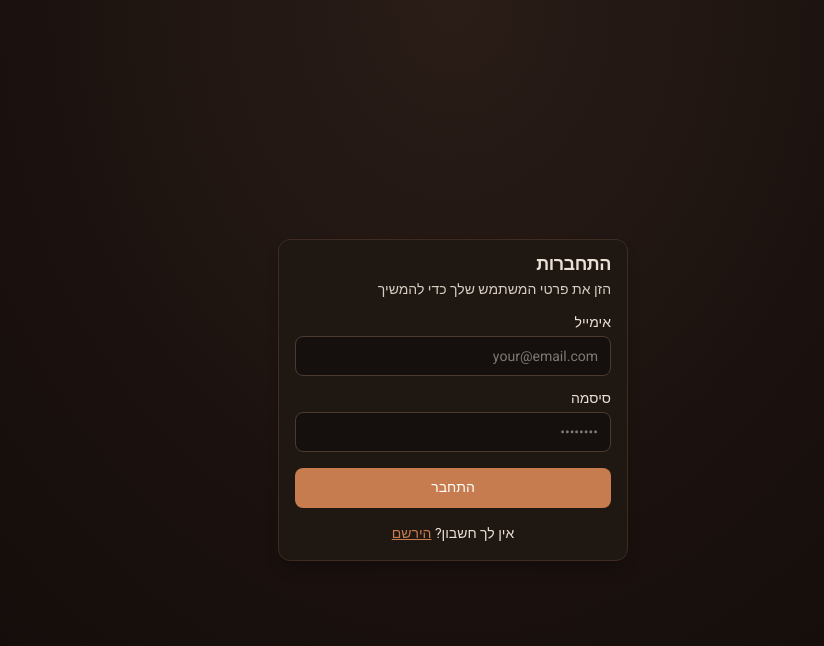
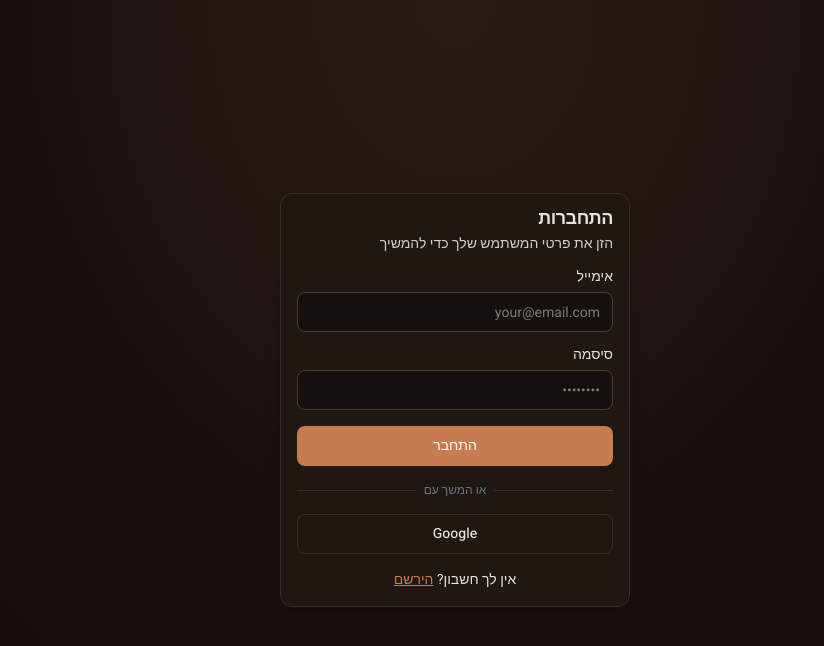
Before and after one commit to sagizu/barista-mate, a Next.js app: page / in a window 1280 px wide. Shown: the top 646 px of the page, without its empty margins (256-1080 px from the left). Built offline with nearby package versions, Linux system fonts and the light colour scheme; no server answers.

Commit message:
feat: Implement Google-only sign-in and fix build

```diff
--- a/components/Auth.tsx
+++ b/components/Auth.tsx
@@ -1,7 +1,13 @@
 'use client';
 
 import { useState } from 'react';
-import { signInWithEmailAndPassword, createUserWithEmailAndPassword } from 'firebase/auth';
+import {
+  signInWithEmailAndPassword,
+  createUserWithEmailAndPassword,
+  signInWithPopup,
+  GoogleAuthProvider,
+  AuthProvider
+} from 'firebase/auth';
 import { auth } from '../firebase-config';
 import { Button } from './ui/button';
 import { Input } from './ui/input';
@@ -14,7 +20,7 @@ const Auth = () => {
   const [password, setPassword] = useState('');
   const [error, setError] = useState('');
 
-  const handleSubmit = async (e: React.FormEvent) => {
+  const handleEmailSubmit = async (e: React.FormEvent) => {
     e.preventDefault();
     setError('');
     try {
@@ -39,18 +45,38 @@ const Auth = () => {
     }
   };
 
+  const handleGoogleSignIn = async () => {
+    setError('');
+    const provider = new GoogleAuthProvider();
+
+    try {
+      await signInWithPopup(auth, provider);
+    } catch (err: any) {
+      if (err.code === 'auth/popup-closed-by-user') {
+        return;
+      }
+      if (err.code === 'auth/account-exists-with-different-credential') {
+          setError("חשבון כבר קיים עם אמצעי אימות אחר.");
+          return;
+      }
+
+      setError(`התחברות עם Google נכשלה. נסה שוב.`);
+      console.error("Social sign-in error:", err);
+    }
+  };
+
   return (
     <Card className="w-[350px] bg-[#1F1712] border-[#3E2C22] text-[#EAE0D5]">
       <CardHeader>
         <CardTitle>{isSignIn ? 'התחברות' : 'הרשמה'}</CardTitle>
         <CardDescription>
-          {isSignIn ? 'הזן את פרטי המשתמש שלך כדי להמשיך' : 'צור משתמש חדש כדי להתחיל להשתמש באפליקציה'}
+          {isSignIn ? 'הזן את פרטי המשתמש שלך כדי להמשיך' : 'צור משתמש חדש כדי להתחיל'}
         </CardDescription>
       </CardHeader>
       <CardContent>
-        <form onSubmit={handleSubmit}>
-          <div className="grid w-full items-center gap-4">
-            <div className="flex flex-col space-y-1.5">
+        <div className="grid gap-4">
+            <form onSubmit={handleEmailSubmit} className="grid gap-4">
+                <div className="grid gap-2">
                     <Label htmlFor="email">אימייל</Label>
                     <Input
                         id="email"
@@ -61,7 +87,7 @@ const Auth = () => {
                         required
                     />
                 </div>
-            <div className="flex flex-col space-y-1.5">
+                <div className="grid gap-2">
                     <Label htmlFor="password">סיסמה</Label>
                     <Input
                         id="password"
@@ -72,10 +98,26 @@ const Auth = () => {
                         required
                     />
                 </div>
+                {error && <p className="text-sm text-red-500 text-center">{error}</p>}
                 <Button type="submit" className="w-full">{isSignIn ? 'התחבר' : 'הרשם'}</Button>
-            {error && <p className="text-sm text-red-500 text-center pt-2">{error}</p>}
+            </form>
+
+            <div className="relative">
+                <div className="absolute inset-0 flex items-center">
+                    <span className="w-full border-t border-[#3E2C22]" />
                 </div>
-        </form>
+                <div className="relative flex justify-center text-xs uppercase">
+                    <span className="bg-[#1F1712] px-2 text-muted-foreground">
+                    או המשך עם
+                    </span>
+                </div>
+            </div>
+
+            <Button variant="outline" onClick={handleGoogleSignIn} className="w-full">
+                Google
+            </Button>
+        </div>
+
         <div className="mt-4 text-center text-sm">
           {isSignIn ? "אין לך חשבון? " : "יש לך כבר חשבון? "}
           <button
```
Lines whose indentation alone changed are shown as unchanged.
